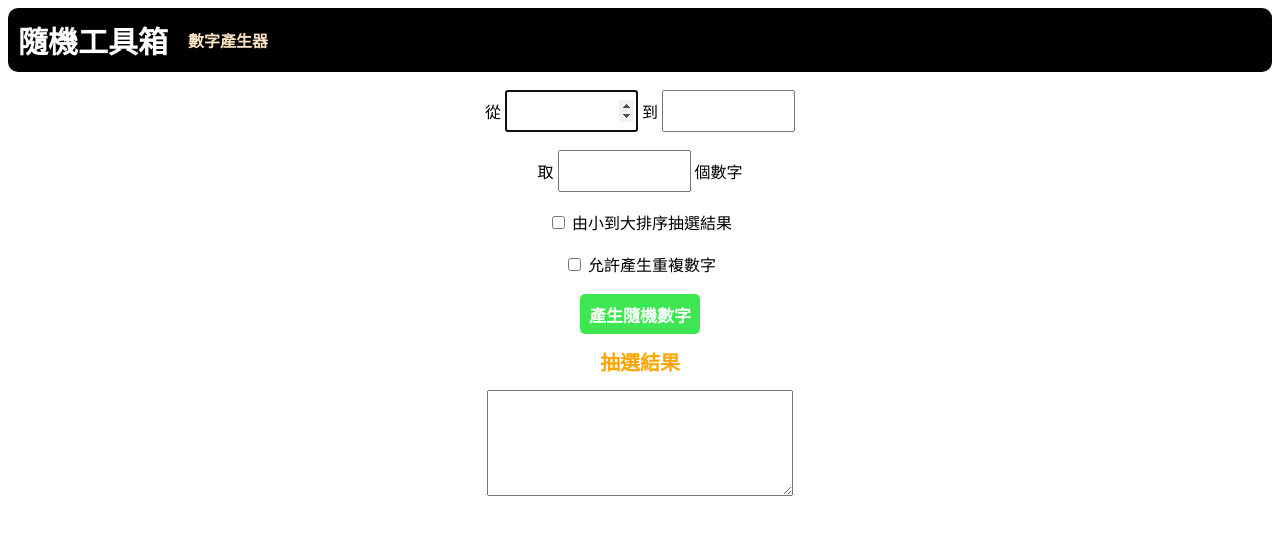
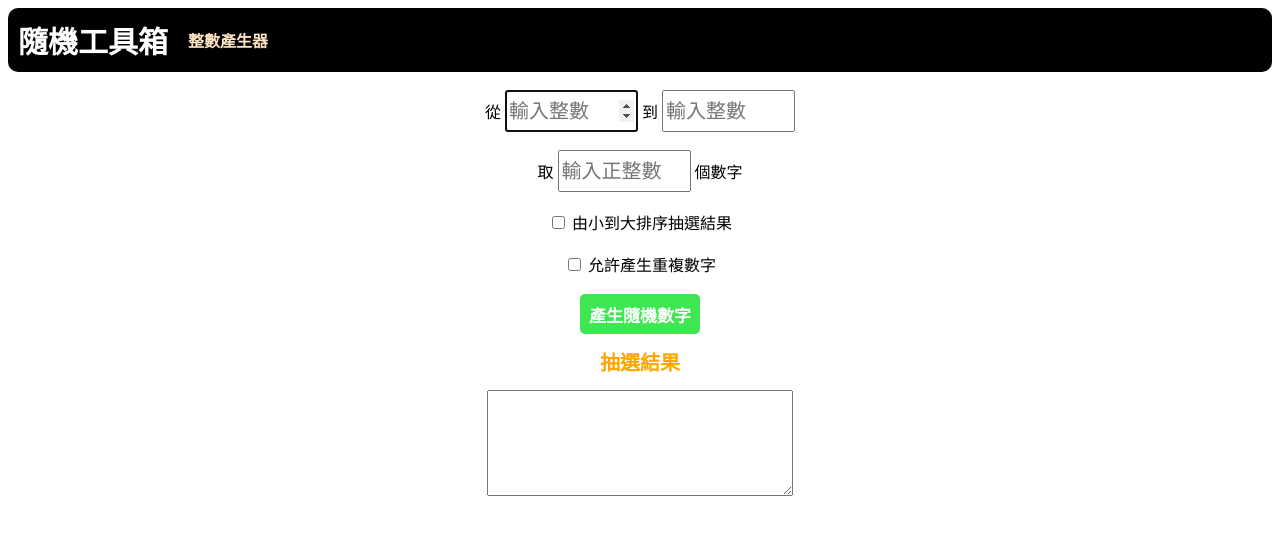
Before and after one commit to TailBear1107/RandomToolKitWeb, a plain HTML site: page number.html in a window 1280 px wide. Drawn offline with Linux system fonts and the light colour scheme.

Commit message:
Update number.html
fix and improve.

```diff
--- a/number.html
+++ b/number.html
@@ -7,7 +7,7 @@
     <meta name="viewport" content="width=device-width, initial-scale=1" ><!-- 增加一個行動裝置的版面宣告 -->
     <!-- I know you hate AD, this website is for you! -->
 
-    <title>隨機工具箱|數字產生器</title>
+    <title>隨機工具箱|整數產生器</title>
     <link rel="stylesheet" type="text/css" href="./css/mainstyle.css" ><!-- 引入主要css檔案 -->
     <script src="./scr/number.js" defer="defer"></script>
     <style>
@@ -54,16 +54,16 @@
     <nav>
         <ul class="topbar">
             <li><a class="title" href="./index.html" title="回首頁">隨機工具箱</a></li>
-            <li><a href="./number.html" title="隨機數字產生器" style="font-weight: bold; color: bisque;">數字產生器</a></li>
+            <li><a href="./number.html" title="隨機整數產生器" style="font-weight: bold; color: bisque;">整數產生器</a></li>
         </ul>
     </nav>
 
     <br />
 
     <div id="value">
-         從 <input type="number" name="input_start" class="input_num" id="input_start" step="1" placeholder="" required="required" autofocus="autofocus" >
-         到 <input type="number" name="input_end" class="input_num" id="input_end" step="1" placeholder="" required="required" ><br /><br />
-         取 <input type="number" name="input_count" class="input_num" id="input_count" step="1" min="1" placeholder="" required="required" > 個數字<br /><br />
+         從 <input type="number" name="input_start" class="input_num" id="input_start" step="1" placeholder="輸入整數" required="required" autofocus="autofocus" >
+         到 <input type="number" name="input_end" class="input_num" id="input_end" step="1" placeholder="輸入整數" required="required" ><br /><br />
+         取 <input type="number" name="input_count" class="input_num" id="input_count" step="1" min="1" placeholder="輸入正整數" required="required" > 個數字<br /><br />
         <input type="checkbox" value="由小到大排序輸出結果" class="checkbox" id="sortout" name="sortout" >
         <label for="sortout">由小到大排序抽選結果</label><br /><br />
         <input type="checkbox" value="允許產生重複數字" class="checkbox" id="acceptrepeat" name="acceptrepeat" >
```
